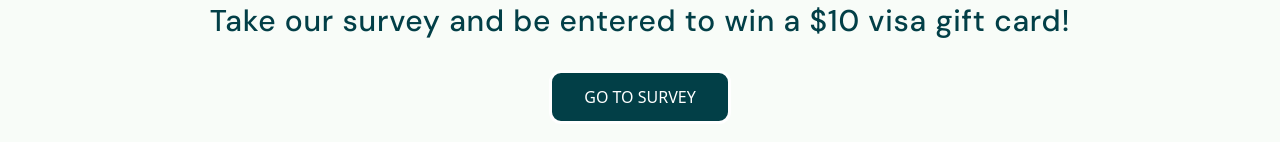
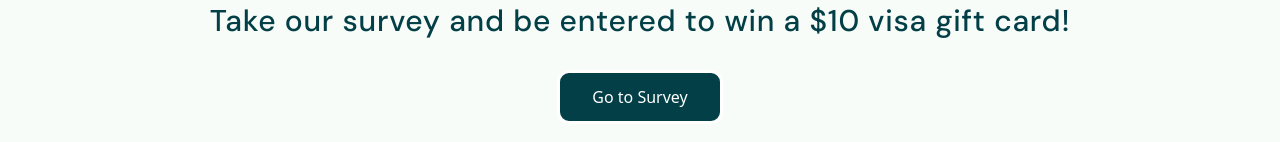
Before and after one commit to langararec/IDEAS-website, a React (Vite) app in the folder frontend/: page / in a window 1280 px wide. Shown: the part 810-952 px from the top of the page. Built offline with nearby package versions, Linux system fonts and the light colour scheme.

Commit message:
Updated home content to address inconsistencies

```diff
--- a/frontend/src/content/HomeContent.ts
+++ b/frontend/src/content/HomeContent.ts
@@ -5,7 +5,7 @@
       titleHighlight: "Public Recreation",
       description: "Our research initiative focused on the experiences of immigrant and racialized communities in British Columbia's public recreation.",
       surveyCall: "Take our survey and be entered to win a $10 visa gift card!",
-      surveyButton: "GO TO SURVEY",
+      surveyButton: "Go to Survey",
       surveyUrl: "https://ca.research.net/r/RecreationSurveyWeb",
       surveyAriaLabel: "Take the research survey (opens in new tab)"
     },
@@ -92,7 +92,7 @@
       titleHighlight: "Loisirs Publics",
       description: "Notre initiative de recherche axée sur les expériences des communautés immigrantes et racialisées dans les loisirs publics de la Colombie-Britannique.",
       surveyCall: "Répondez à notre sondage et courez la chance de gagner une carte-cadeau Visa de 10 $!",
-      surveyButton: "ALLER AU SONDAGE",
+      surveyButton: "Aller au Sondage",
       surveyUrl: "https://ca.research.net/r/RecreationSurveyWeb",
       surveyAriaLabel: "Répondre au sondage de recherche (s'ouvre dans un nouvel onglet)"
     },
```
